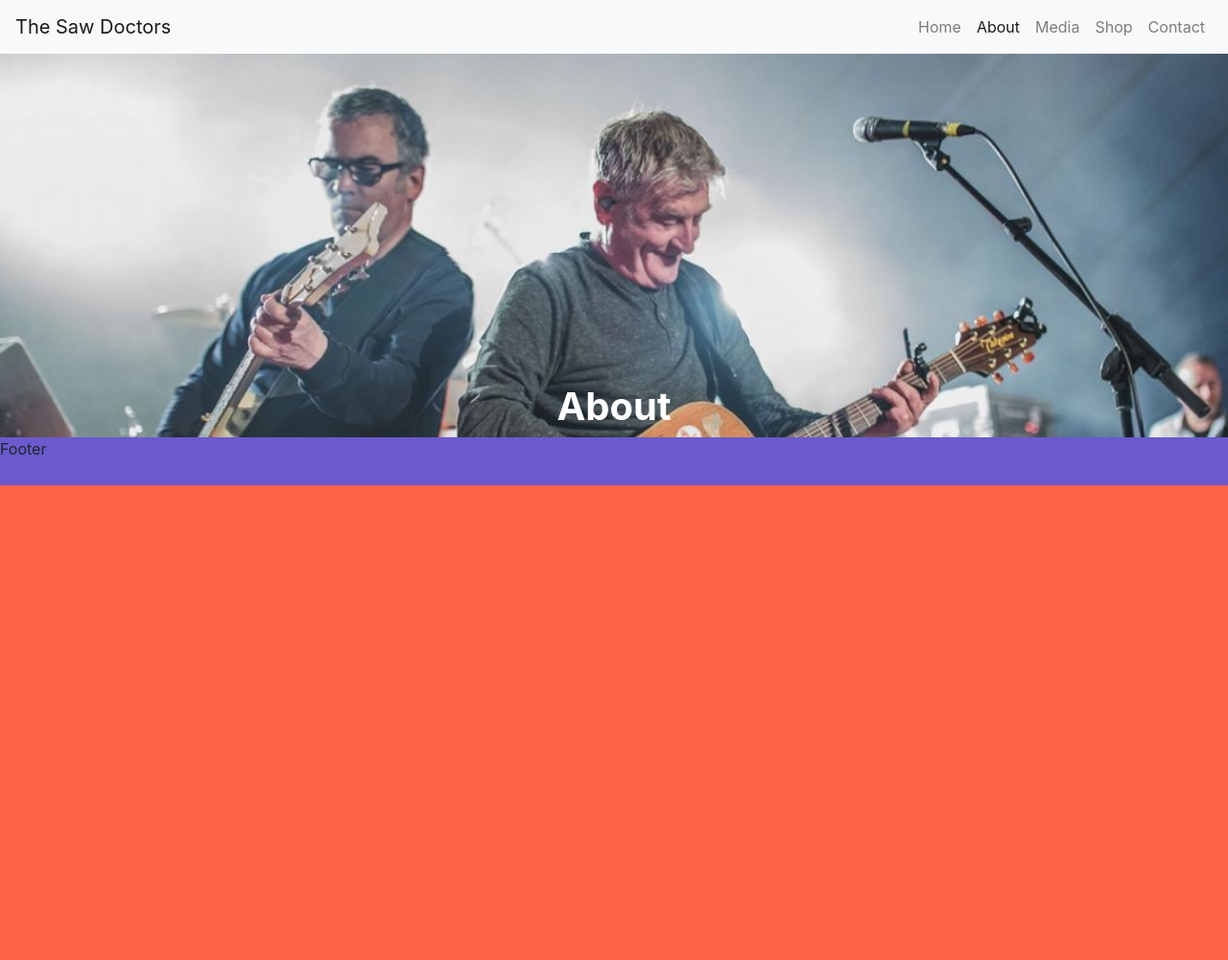
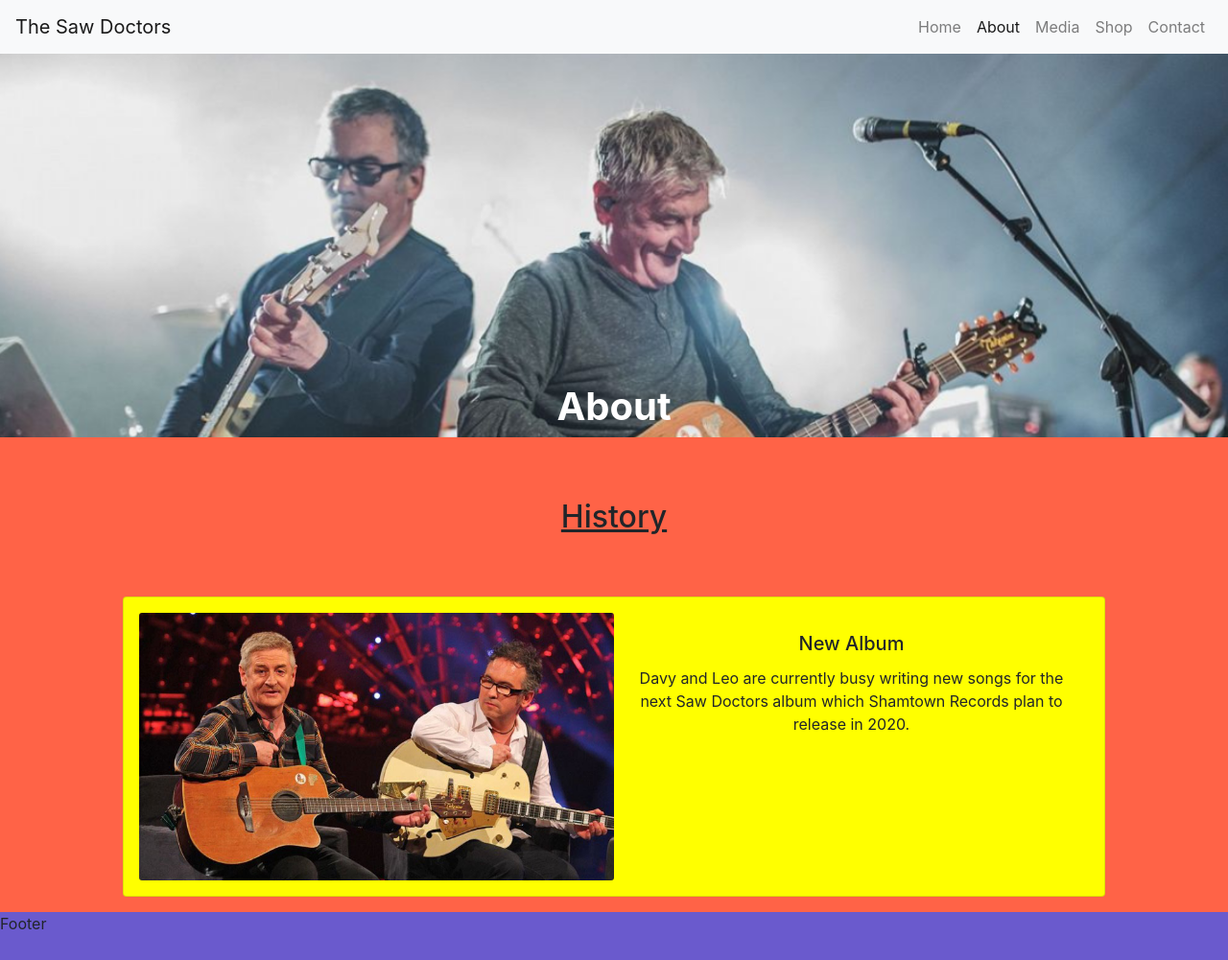
Before and after one commit to JamesSinnott1994/saw-doctors, a plain HTML site: page about.html in a window 1280 px wide. Shown: the whole page at 96% size. Before the commit the page ends 800 px from the top, so only its background shows below. Drawn offline with nearby package versions, Linux system fonts and the light colour scheme.

Commit message:
ADD, card template added to the history section of the About page

```diff
--- a/about.html
+++ b/about.html
@@ -60,6 +60,26 @@
                 <h1>About</h1>
             </div>
         </section>
+
+        <!-- History -->
+        <!-- Using Bootstrap's "Card" component -->
+        <!-- https://getbootstrap.com/docs/4.5/components/card/ -->
+        <section class="card-section">
+            <h2>History</h2>
+            <div class="card">
+                <div class="row no-gutters m-3">
+                    <div class="col-sm-12 col-md-6">
+                        <img src="assets/images/latest-news.jpg" class="card-img" alt="Latest News from The Saw Doctors">
+                    </div>
+                    <div class="col-sm-12 col-md-6">
+                        <div class="card-body">
+                            <h5 class="card-title">New Album</h5>
+                            <p class="card-text">Davy and Leo are currently busy writing new songs for the next Saw Doctors album which Shamtown Records plan to release in 2020.</p>
+                        </div>
+                    </div>
+                </div>
+            </div>
+        </section>
     </main>
 
     <footer>
```
